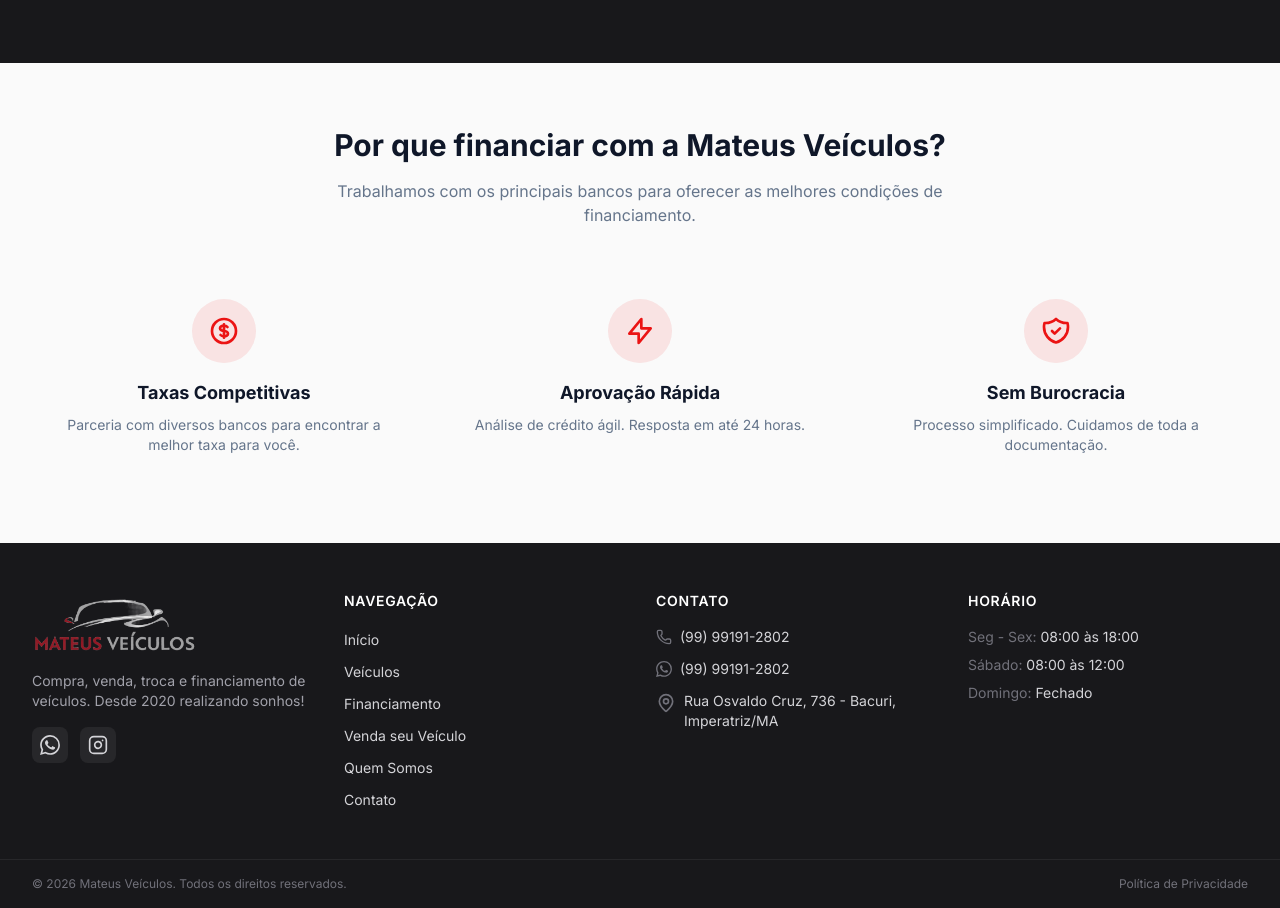
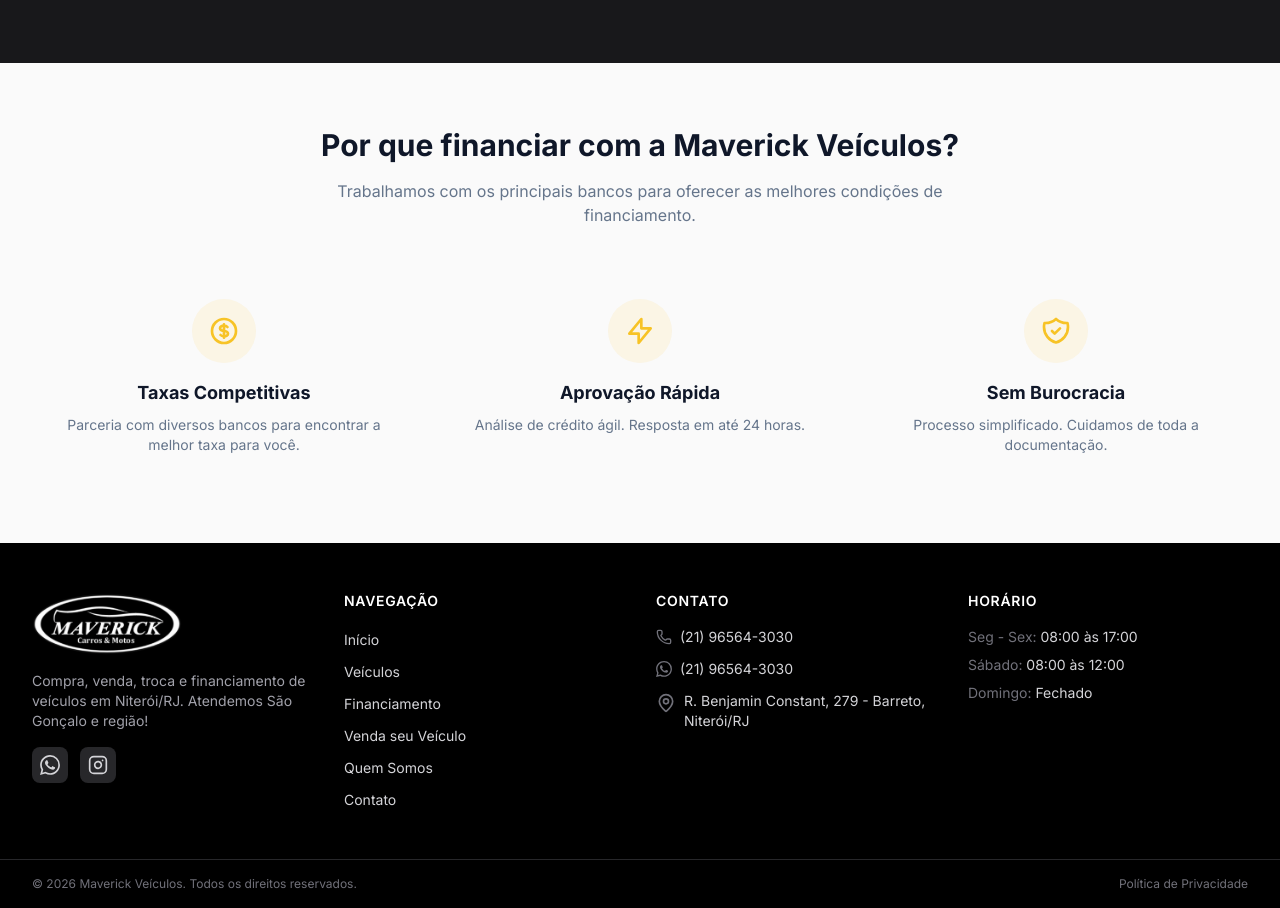
Before and after one commit to enzelcode/template-veiculos, a Next.js app: page /simule in a window 1280 px wide. Shown: the part 1252-2160 px from the top of the page. Built offline with nearby package versions, Linux system fonts and the light colour scheme; no server answers; the database is empty.

Commit message:
feat: add maverick veiculos

```diff
--- a/src/app/(client)/page.tsx
+++ b/src/app/(client)/page.tsx
@@ -80,7 +80,7 @@
 
   return (
     <>
-      <Hero backgroundImage="/heromateus.png" />
+      <Hero backgroundImage="/default.jpg" />
 
       <section className="container-custom py-16">
         <AnimateOnScroll animation="fadeUp">
--- a/src/app/(client)/quem-somos/page.tsx
+++ b/src/app/(client)/quem-somos/page.tsx
@@ -1,19 +1,19 @@
 import Image from 'next/image';
-import { CheckCircle, Users, Award, Shield, Car } from 'lucide-react';
+import { CheckCircle, Users, Award, Shield, Car, MapPin } from 'lucide-react';
 import { ContactCTA } from '@/components/home';
 import { AnimateOnScroll } from '@/components/shared';
 import { SITE_CONFIG } from '@/constants/site';
 
 const stats = [
   { icon: Users, value: '1.000+', label: 'Clientes satisfeitos' },
-  { icon: Award, value: '5+', label: 'Anos no mercado' },
-  { icon: Car, value: '500+', label: 'Veículos vendidos' },
+  { icon: Award, value: '18', label: 'Anos no mercado' },
+  { icon: MapPin, value: '18', label: 'Anos no mesmo local' },
   { icon: Shield, value: '100%', label: 'Procedência garantida' },
 ];
 
 const values = [
   'Transparência em todas as negociações',
-  'Veículos revisados e com procedência',
+  'Veículos revisados e com procedência garantida',
   'Atendimento personalizado',
   'Facilidade no financiamento',
   'Aceitamos veículo na troca',
@@ -38,17 +38,18 @@
           <div className="grid grid-cols-1 lg:grid-cols-2 gap-16 items-center">
             <AnimateOnScroll animation="slideLeft">
               <div className="relative">
-                <div className="relative aspect-[4/3] rounded-2xl overflow-hidden shadow-2xl">
+                <div className="relative aspect-[4/3] rounded-2xl overflow-hidden shadow-2xl bg-black flex items-center justify-center p-8">
                   <Image
-                    src="/heromateus.png"
-                    alt="Mateus Veículos"
-                    fill
-                    className="object-cover"
+                    src="/maverick.png"
+                    alt="Maverick Veículos"
+                    width={400}
+                    height={200}
+                    className="object-contain"
                   />
                 </div>
-                <div className="absolute -bottom-6 -right-6 bg-primary text-white p-6 rounded-2xl shadow-xl hidden md:block">
-                  <p className="text-4xl font-bold">2020</p>
+                <div className="absolute -bottom-6 -right-6 bg-primary text-black p-6 rounded-2xl shadow-xl hidden md:block">
                   <p className="text-sm">Desde</p>
+                  <p className="text-4xl font-bold">2008</p>
                 </div>
               </div>
             </AnimateOnScroll>
@@ -59,21 +60,21 @@
                   Nossa História
                 </span>
                 <h2 className="text-3xl md:text-4xl font-bold mt-2 mb-6">
-                  Desde 2020 realizando sonhos!
+                  18 anos construindo confiança!
                 </h2>
                 <div className="space-y-4 text-muted-foreground leading-relaxed">
                   <p>
-                    A <strong className="text-foreground">{SITE_CONFIG.name}</strong> nasceu
-                    em 2020 com o propósito de realizar o sonho de muitas pessoas: ter o veículo
-                    ideal. Desde então, trabalhamos com dedicação e transparência em Imperatriz/MA.
+                    A <strong className="text-foreground">{SITE_CONFIG.name}</strong> está no mercado
+                    desde 2008, há 18 anos no mesmo local construindo relacionamento de confiança
+                    com nossos clientes em Niterói/RJ e região.
                   </p>
                   <p>
-                    Trabalhamos com compra, venda, troca e financiamento de carros e motos,
+                    Trabalhamos com compra, venda, troca e financiamento de veículos,
                     sempre oferecendo atendimento personalizado e as melhores condições do mercado.
                   </p>
                   <p>
-                    Todos os nossos veículos passam por rigorosa inspeção antes de serem
-                    disponibilizados para venda. Qualidade e procedência garantidas!
+                    Todos os nossos veículos são de qualidade e com procedência garantida.
+                    Nossa prioridade é a satisfação e segurança dos nossos clientes!
                   </p>
                 </div>
               </div>
@@ -127,10 +128,10 @@
             </AnimateOnScroll>
 
             <AnimateOnScroll animation="slideRight" delay={200}>
-              <div className="relative aspect-square rounded-2xl overflow-hidden shadow-2xl">
+              <div className="relative aspect-square rounded-2xl overflow-hidden shadow-2xl bg-zinc-200">
                 <Image
-                  src="/msn.png"
-                  alt="Mateus Veículos"
+                  src="/quem-somos-2.jpg"
+                  alt="Maverick Veículos"
                   fill
                   className="object-cover"
                 />
--- a/src/app/(client)/venda-seu-carro/page.tsx
+++ b/src/app/(client)/venda-seu-carro/page.tsx
@@ -177,7 +177,7 @@
                     name="whatsapp"
                     value={formData.whatsapp}
                     onChange={handleChange}
-                    placeholder="(99) 99999-9999"
+                    placeholder="(21) 99999-9999"
                     required
                     className={inputClass}
                   />
@@ -210,7 +210,7 @@
                       name="modelo"
                       value={formData.modelo}
                       onChange={handleChange}
-                      placeholder="Ex: Corolla XEi, CG 160"
+                      placeholder="Ex: Corolla XEi, Civic"
                       required
                       className={inputClass}
                     />
--- a/src/app/globals.css
+++ b/src/app/globals.css
@@ -8,17 +8,17 @@
        CORES DO TEMA - CUSTOMIZAR POR CLIENTE
        ======================================== */
 
-    /* Cor principal da marca - Vermelho #dc2626 */
-    --primary: 0 84% 50%;
-    --primary-foreground: 0 0% 100%;
+    /* Cor principal da marca - Amarelo #FBBF24 */
+    --primary: 45 93% 56%;
+    --primary-foreground: 0 0% 0%;
 
-    /* Cor secundária (CTAs, destaques) - Cinza escuro */
-    --secondary: 0 0% 15%;
+    /* Cor secundária (CTAs, destaques) - Preto */
+    --secondary: 0 0% 9%;
     --secondary-foreground: 0 0% 100%;
 
     /* Cor de destaque/accent */
-    --accent: 0 84% 95%;
-    --accent-foreground: 0 84% 25%;
+    --accent: 45 93% 95%;
+    --accent-foreground: 45 93% 25%;
 
     /* ========================================
        CORES BASE (geralmente não mudam)
@@ -43,7 +43,7 @@
     /* Bordas e inputs */
     --border: 214 32% 91%;
     --input: 214 32% 91%;
-    --ring: 0 84% 50%;
+    --ring: 45 93% 56%;
 
     /* Estados */
     --destructive: 0 84% 60%;
@@ -59,7 +59,7 @@
     --radius: 0.5rem;
 
     /* Charts (admin dashboard) */
-    --chart-1: 217 91% 53%;
+    --chart-1: 45 93% 56%;
     --chart-2: 0 0% 15%;
     --chart-3: 38 92% 50%;
     --chart-4: 280 65% 60%;
@@ -67,7 +67,7 @@
   }
 
   .dark {
-    --primary: 45 100% 50%;
+    --primary: 45 93% 56%;
     --primary-foreground: 0 0% 0%;
 
     --secondary: 220 13% 40%;
@@ -90,7 +90,7 @@
 
     --border: 217 33% 17%;
     --input: 217 33% 17%;
-    --ring: 45 100% 50%;
+    --ring: 45 93% 56%;
 
     --destructive: 0 62% 50%;
     --destructive-foreground: 0 0% 100%;
@@ -101,7 +101,7 @@
     --warning: 38 92% 50%;
     --warning-foreground: 0 0% 0%;
 
-    --chart-1: 45 100% 50%;
+    --chart-1: 45 93% 56%;
     --chart-2: 220 13% 40%;
     --chart-3: 38 92% 50%;
     --chart-4: 280 65% 60%;
--- a/src/components/home/Hero.tsx
+++ b/src/components/home/Hero.tsx
@@ -10,8 +10,8 @@
 }
 
 function HeroComponent({
-  title = `DESDE 2020 REALIZANDO SONHOS!`,
-  subtitle = `Compra, venda, troca e financiamento de veículos em Imperatriz/MA`,
+  title = `18 ANOS CONSTRUINDO CONFIANÇA!`,
+  subtitle = `Compra, venda, troca e financiamento de veículos em Niterói/RJ`,
   backgroundImage,
 }: HeroProps) {
   return (
--- a/src/components/layout/Footer.tsx
+++ b/src/components/layout/Footer.tsx
@@ -9,18 +9,18 @@
   const currentYear = new Date().getFullYear();
 
   return (
-    <footer className="bg-zinc-900 text-zinc-300">
+    <footer className="bg-black text-zinc-300">
       <div className="container-custom py-12">
         <div className="grid grid-cols-1 md:grid-cols-2 lg:grid-cols-4 gap-8">
           <div>
             <Image
-              src="/mateus.png"
-              alt="Mateus Veículos"
+              src="/maverick.png"
+              alt="Maverick Veículos"
               width={150}
               height={80}
               className="h-16 w-auto object-contain mb-4"
             />
-            <p className="text-sm text-zinc-400 mb-4">Compra, venda, troca e financiamento de veículos. Desde 2020 realizando sonhos!</p>
+            <p className="text-sm text-zinc-400 mb-4">Compra, venda, troca e financiamento de veículos em Niterói/RJ. Atendemos São Gonçalo e região!</p>
             <div className="flex gap-3">
               {SITE_CONFIG.whatsapp && (
                 <a
--- a/src/components/layout/Header.tsx
+++ b/src/components/layout/Header.tsx
@@ -9,7 +9,7 @@
 
 function HeaderComponent() {
   return (
-    <header className="sticky top-0 z-50 w-full bg-zinc-900 border-b border-zinc-800">
+    <header className="sticky top-0 z-50 w-full bg-black border-b border-zinc-800">
       <div className="container-custom">
         <div className="flex h-24 items-center justify-between gap-4">
           <Link
@@ -17,8 +17,8 @@
             className="flex-shrink-0"
           >
             <Image
-              src="/mateus.png"
-              alt="Mateus Veículos"
+              src="/maverick.png"
+              alt="Maverick Veículos"
               width={160}
               height={80}
               className="h-14 w-auto object-contain"
--- a/src/components/shared/FinancingForm.tsx
+++ b/src/components/shared/FinancingForm.tsx
@@ -176,7 +176,7 @@
               name="whatsapp"
               value={formData.whatsapp}
               onChange={handleChange}
-              placeholder="(12) 99999-9999"
+              placeholder="(21) 99999-9999"
               required
               className={inputClass}
             />
--- a/src/constants/site.ts
+++ b/src/constants/site.ts
@@ -5,37 +5,37 @@
 
 export const SITE_CONFIG = {
   // Identidade
-  name: 'Mateus Veículos',
-  slogan: 'Desde 2020 realizando sonhos!',
-  description: 'Mateus Veículos - Compra, venda, troca e financiamento de veículos em Imperatriz/MA. Desde 2020 realizando sonhos!',
+  name: 'Maverick Veículos',
+  slogan: 'Seu próximo veículo está aqui!',
+  description: 'Maverick Veículos - Compra, venda, troca e financiamento de veículos em Niterói/RJ. Atendemos São Gonçalo e região!',
 
   // Contato
-  phone: '(99) 99191-2802',
-  whatsapp: '5599991912802',
+  phone: '(21) 96564-3030',
+  whatsapp: '5521965643030',
   email: '',
 
   // Endereço
   address: {
-    street: 'Rua Osvaldo Cruz',
-    number: '736',
-    neighborhood: 'Bacuri',
-    city: 'Imperatriz',
-    state: 'MA',
-    zipCode: '65900-000',
-    full: 'Rua Osvaldo Cruz, 736 - Bacuri, Imperatriz/MA',
+    street: 'Rua Benjamin Constant',
+    number: '279',
+    neighborhood: 'Barreto',
+    city: 'Niterói',
+    state: 'RJ',
+    zipCode: '24110-002',
+    full: 'R. Benjamin Constant, 279 - Barreto, Niterói/RJ',
   },
 
   // Horário de funcionamento
   businessHours: {
-    weekdays: '08:00 às 18:00',
+    weekdays: '08:00 às 17:00',
     saturday: '08:00 às 12:00',
     sunday: 'Fechado',
-    formatted: 'Seg-Sex: 08h-18h | Sáb: 08h-12h',
+    formatted: 'Seg-Sex: 08h-17h | Sáb: 08h-12h',
   },
 
   // Redes sociais
   social: {
-    instagram: 'https://www.instagram.com/mateus.veiculos.itz/',
+    instagram: 'https://www.instagram.com/maverickveiculos/',
     facebook: '',
     youtube: '',
     tiktok: '',
```
Also changed, not shown: public/maverick.png (added), public/quem-somos-2.jpg (added).
